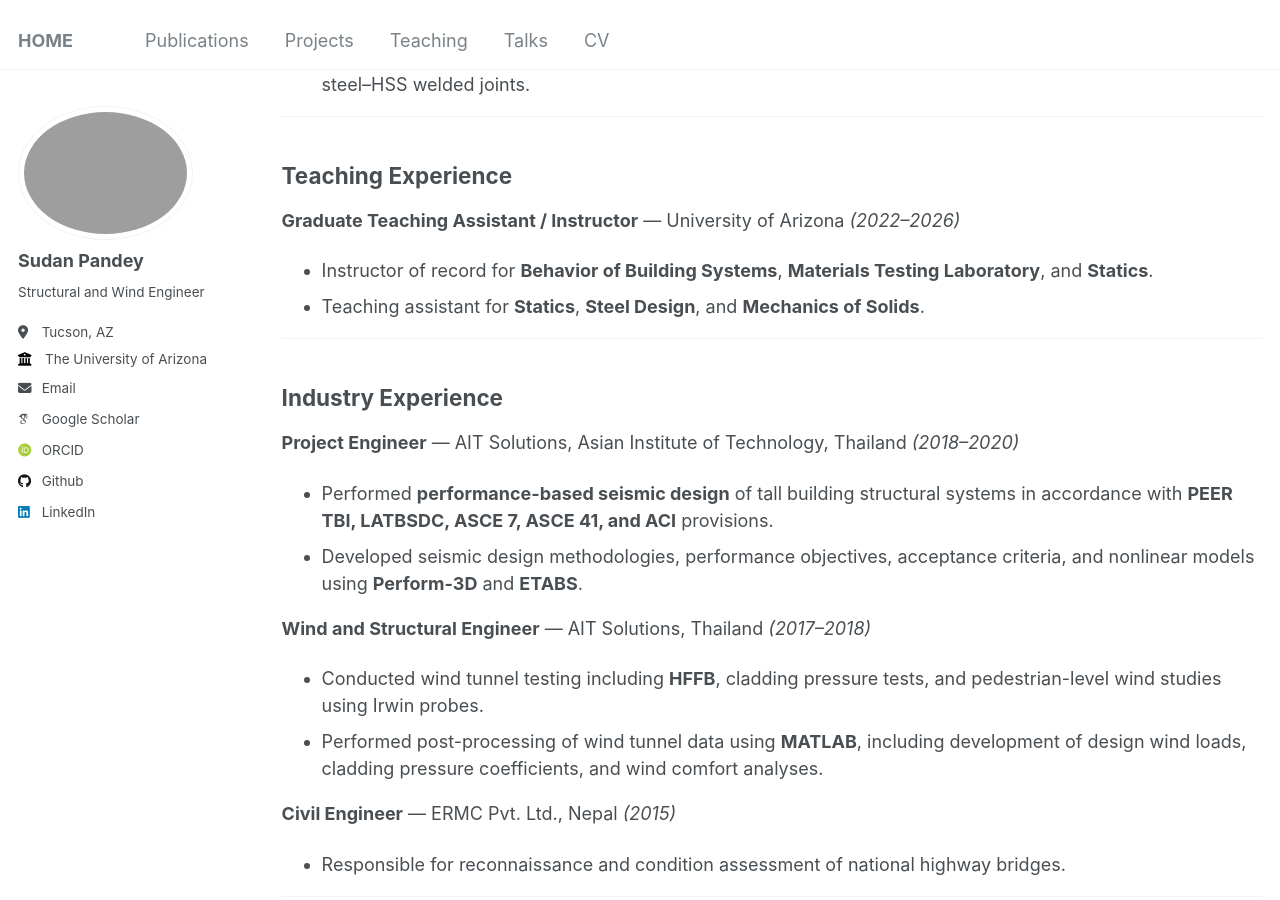
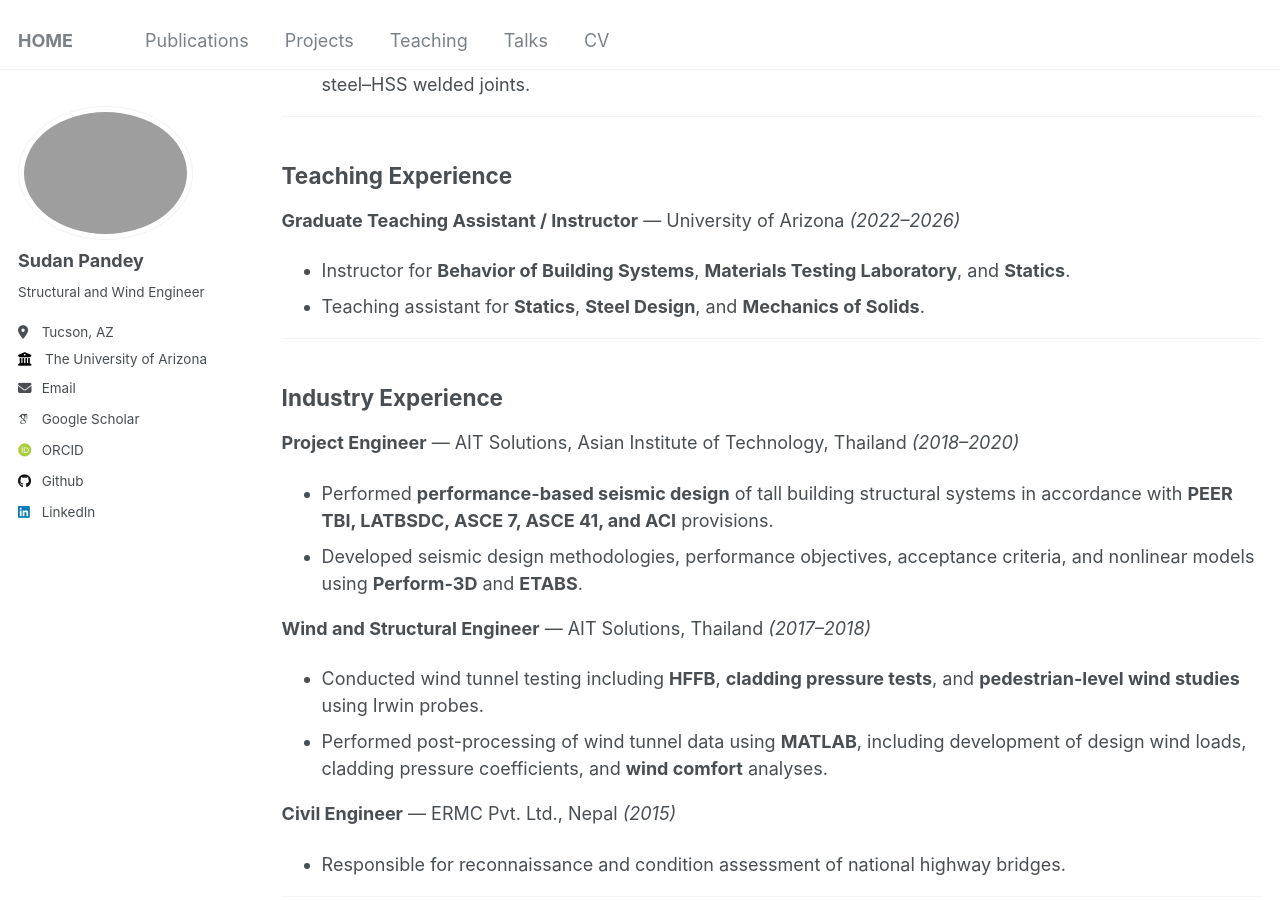
Before and after one commit to pdy-sdn/pandeysudan.github.io, a Jekyll site: the page built from _pages/cv.md, in a window 1280 px wide and 900 px high, scrolled down 1022 px. Built offline with Jekyll 4.4.1, drawn with Linux system fonts in a browser that asks for light colours; some web fonts are replaced; some of the changed text lies outside the part shown.

Commit message:
Update cv.md

```diff
--- a/_pages/cv.md
+++ b/_pages/cv.md
@@ -19,7 +19,7 @@ redirect_from:
 **Ph.D. Candidate, Civil Engineering**
 University of Arizona
 📧 [pandeysudan@arizona.edu](mailto:pandeysudan@arizona.edu) | 📞 423-381-4858
-🌐 [https://pdy-sdn.github.io/pandeysudan.github.io/](https://pdy-sdn.github.io/pandeysudan.github.io/)
+🌐 [https://pandeysudan.github.io/](https://pandeysudan.github.io/)
 📍 Tucson, Arizona, USA
 **CV Date:** January 30, 2026
 
@@ -51,7 +51,7 @@ University of Arizona, Tucson *(2020–2026)*
 
 **Graduate Teaching Assistant / Instructor** — University of Arizona *(2022–2026)*
 
-* Instructor of record for **Behavior of Building Systems**, **Materials Testing Laboratory**, and **Statics**.
+* Instructor for **Behavior of Building Systems**, **Materials Testing Laboratory**, and **Statics**.
 * Teaching assistant for **Statics**, **Steel Design**, and **Mechanics of Solids**.
 
 ---
@@ -65,8 +65,8 @@ University of Arizona, Tucson *(2020–2026)*
 
 **Wind and Structural Engineer** — AIT Solutions, Thailand *(2017–2018)*
 
-* Conducted wind tunnel testing including **HFFB**, cladding pressure tests, and pedestrian-level wind studies using Irwin probes.
-* Performed post-processing of wind tunnel data using **MATLAB**, including development of design wind loads, cladding pressure coefficients, and wind comfort analyses.
+* Conducted wind tunnel testing including **HFFB**, **cladding pressure tests**, and **pedestrian-level wind studies** using Irwin probes.
+* Performed post-processing of wind tunnel data using **MATLAB**, including development of design wind loads, cladding pressure coefficients, and **wind comfort** analyses.
 
 **Civil Engineer** — ERMC Pvt. Ltd., Nepal *(2015)*
 
```
